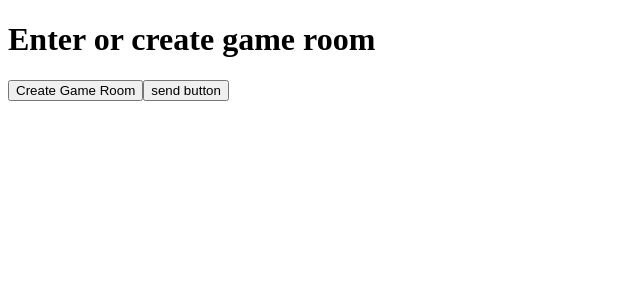
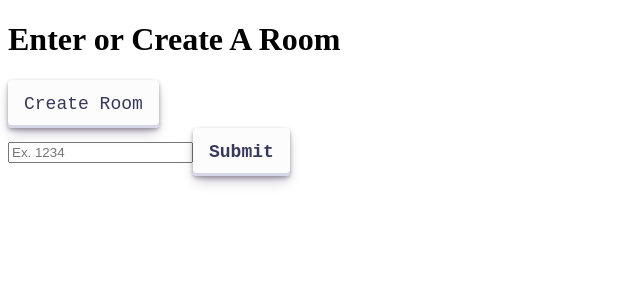
Before and after one commit to simbolid/hangman, a React (Create React App) app: page /mp in a window 1280 px wide. Shown: the top 300 px of the page, without its empty margins (0-640 px from the left). Built offline with nearby package versions, Linux system fonts and the light colour scheme; no server answers.

Commit message:
Adding Stuff

```diff
--- /dev/null
+++ b/src/pages/Lobby/Lobby.css
@@ -0,0 +1,43 @@
+button{
+    align-items: center;
+    appearance: none;
+    background-color: #FCFCFD;
+    border-radius: 4px;
+    border-width: 0;
+    box-shadow: rgba(45, 35, 66, 0.4) 0 2px 4px,rgba(45, 35, 66, 0.3) 0 7px 13px -3px,#D6D6E7 0 -3px 0 inset;
+    box-sizing: border-box;
+    color: #36395A;
+    cursor: pointer;
+    display: inline-flex;
+    font-family: "JetBrains Mono",monospace;
+    height: 48px;
+    justify-content: center;
+    line-height: 1;
+    list-style: none;
+    overflow: hidden;
+    padding-left: 16px;
+    padding-right: 16px;
+    position: relative;
+    text-align: left;
+    text-decoration: none;
+    transition: box-shadow .15s,transform .15s;
+    user-select: none;
+    -webkit-user-select: none;
+    touch-action: manipulation;
+    white-space: nowrap;
+    will-change: box-shadow,transform;
+    font-size: 18px;
+    }
+button:focus {
+        box-shadow: #D6D6E7 0 0 0 1.5px inset, rgba(45, 35, 66, 0.4) 0 2px 4px, rgba(45, 35, 66, 0.3) 0 7px 13px -3px, #D6D6E7 0 -3px 0 inset;
+      }
+
+button:hover {
+        box-shadow: rgba(45, 35, 66, 0.4) 0 4px 8px, rgba(45, 35, 66, 0.3) 0 7px 13px -3px, #D6D6E7 0 -3px 0 inset;
+        transform: translateY(-2px);
+      }
+
+button:active {
+        box-shadow: #D6D6E7 0 3px 7px inset;
+        transform: translateY(2px);
+      }
--- a/src/pages/Lobby/Lobby.jsx
+++ b/src/pages/Lobby/Lobby.jsx
@@ -1,18 +1,21 @@
 import { useState } from 'react'
 import { useNavigate } from 'react-router-dom';
 import Search from 'antd/es/transfer/search';
-
+import './Lobby.css'
 const Lobby = ({ client }) => {
   const [user, setUser] = useState('');
   const navigate = useNavigate();
-
+  const [code, setCode] = useState('');
   const onButtonClick = (message) => {
     client.send(JSON.stringify({
       type: "message",
       value: message
     }));
   };
-
+  const handleS = (e) =>{
+    //code for what to do with the code
+    alert(code);
+  }
   const createRoom = (id) => {
 
     client.send(JSON.stringify({
@@ -26,13 +29,19 @@
   return (
     <>
       <h1>
-        Enter or create game room
+        Enter or Create A Room
       </h1>
       <div>
         <button onClick={() => createRoom()}>
-          Create Game Room
+          Create Room
         </button>
-        <button onClick={() => onButtonClick("Hello!")}>send button</button>
+      </div>
+      <div>
+        <form onSubmit={() => handleS()}>
+        <input id = "code" placeholder='Ex. 1234' value={code} onChange = {(e) => setCode(e.target.value)}>
+        </input>
+        <button id = "submit" type="submit"><b><font size="+1"> Submit </font> </b></button>
+        </form>
       </div>
     </>
   )
```
